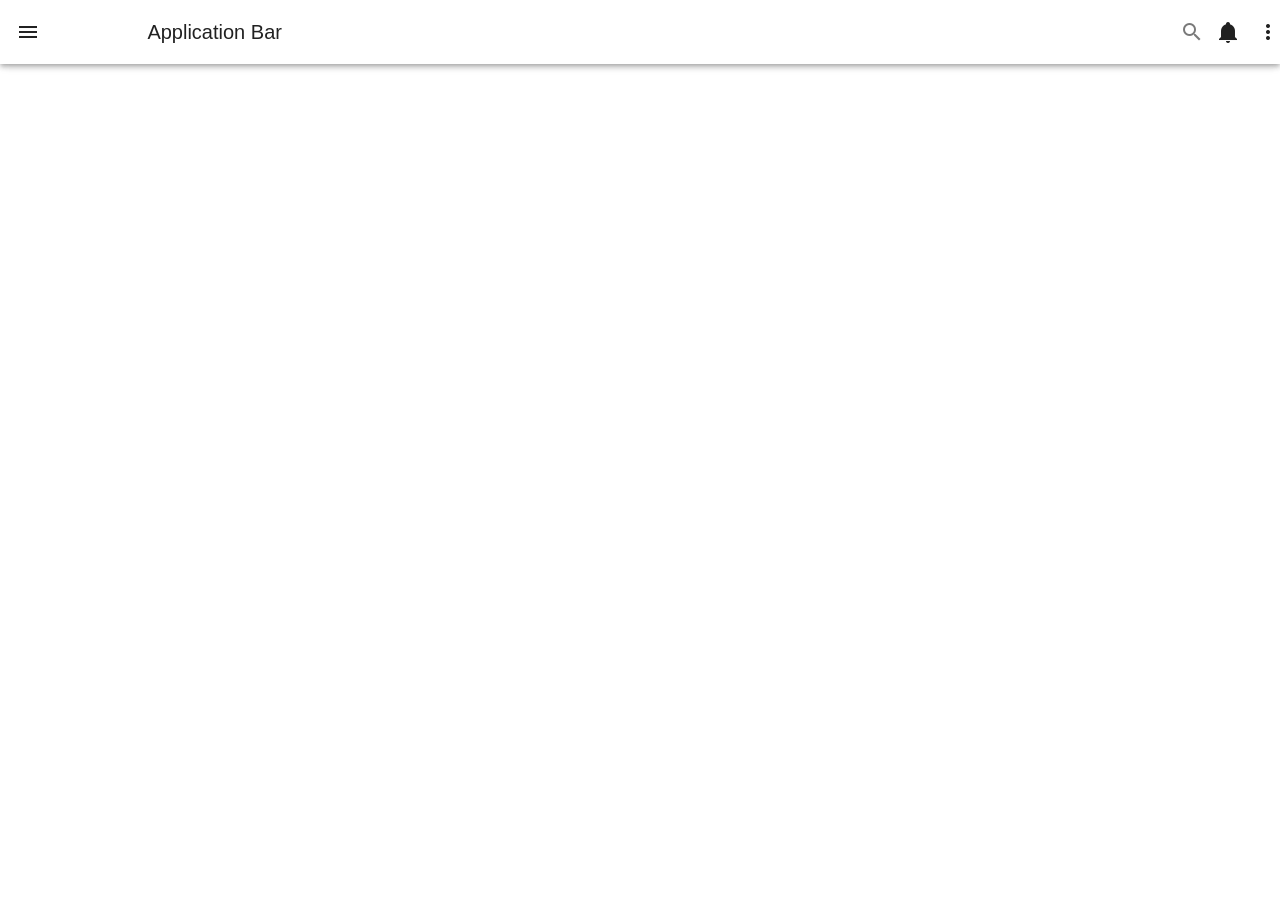
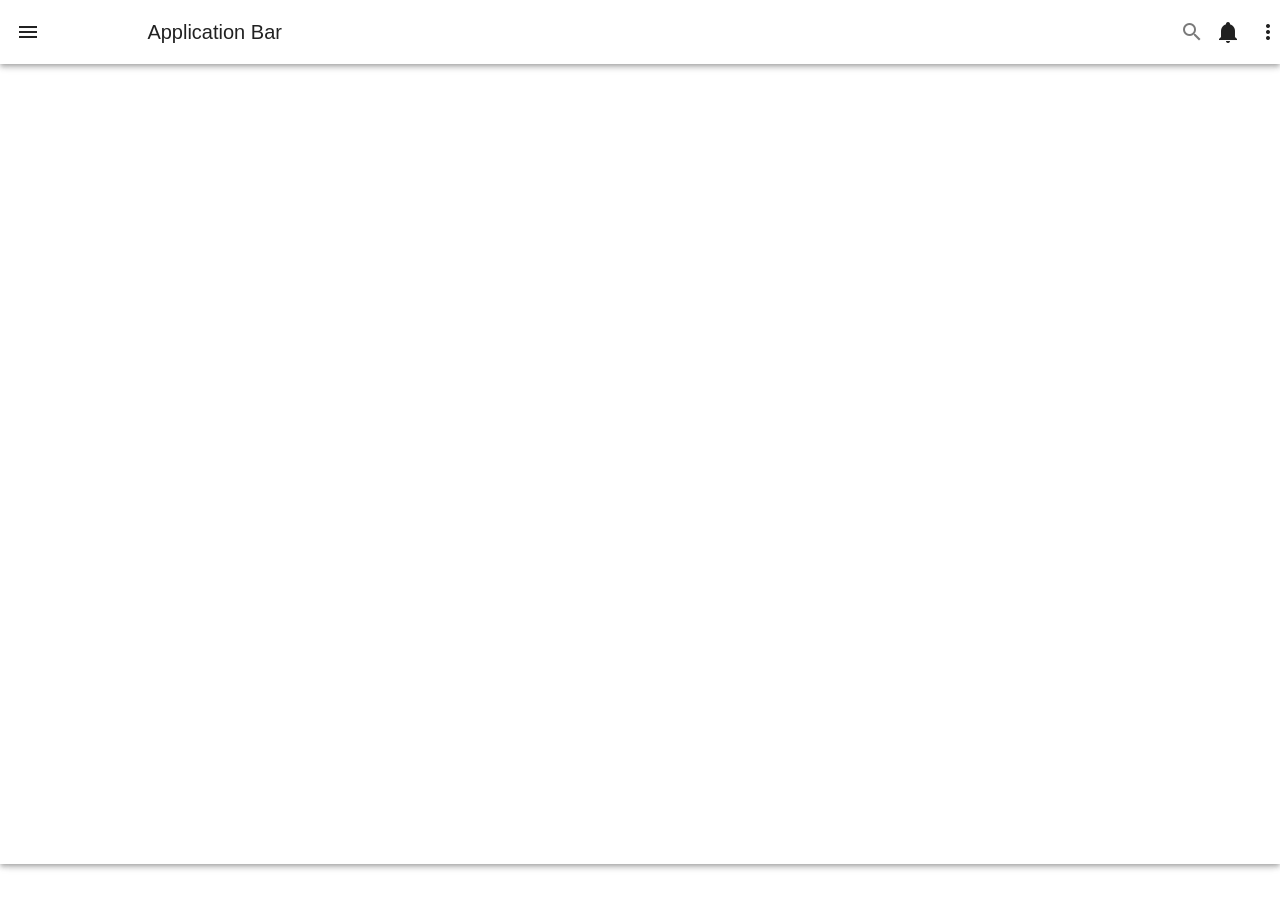
Before and after one commit to nmlong03/QLVT_QuanLiVatTu, a Vue app: page /admin in a window 1280 px wide. Shown: the top 908 px of the page. After the commit the page ends 800 px from the top, so only its background shows below. Built offline with nearby package versions, Linux system fonts and the light colour scheme.

Commit message:
fix dashboard

```diff
--- a/src/layouts/default/Default.vue
+++ b/src/layouts/default/Default.vue
@@ -70,21 +70,19 @@
             append-inner-icon="mdi-magnify"
             single-line
             hide-details
-            flat
-    >      </v-text-field>
+            flat>
+          </v-text-field>
           <v-icon class="mr-4">mdi-bell</v-icon>
           <v-icon>mdi-dots-vertical</v-icon>
 
         </v-app-bar>
-
-
+        <!-- dashboard -->
         </v-container>
         <v-main>
-          <v-app overlaps="" style="width: 100%; height: 100vh;" flax>
+          <v-app-bar overlaps="" style="width: 100%; height: 100vh;" flax>
             <router-view></router-view>
-          </v-app>
+          </v-app-bar>
         </v-main>
-
       </v-card>
     </v-layout>
   </v-container>
```
